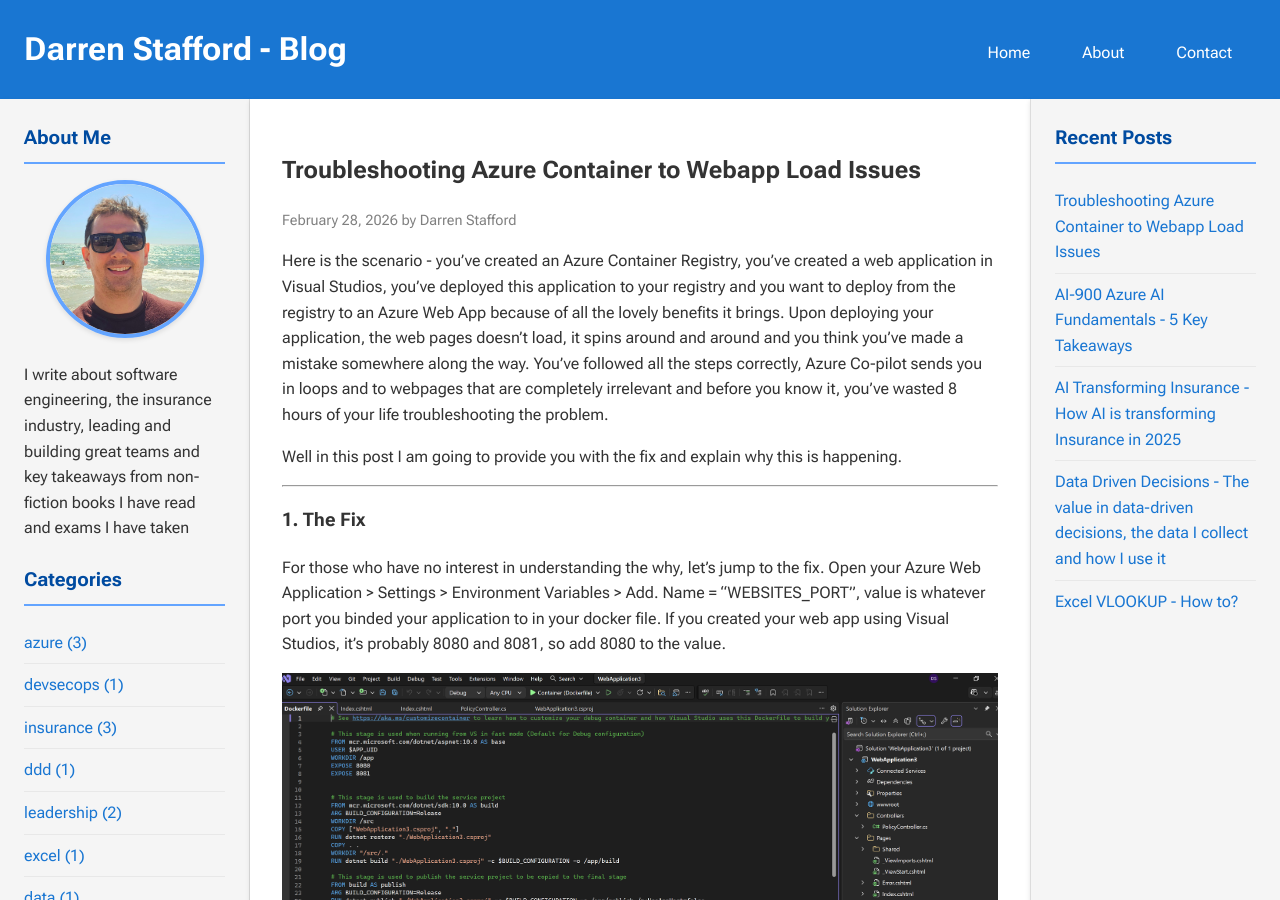
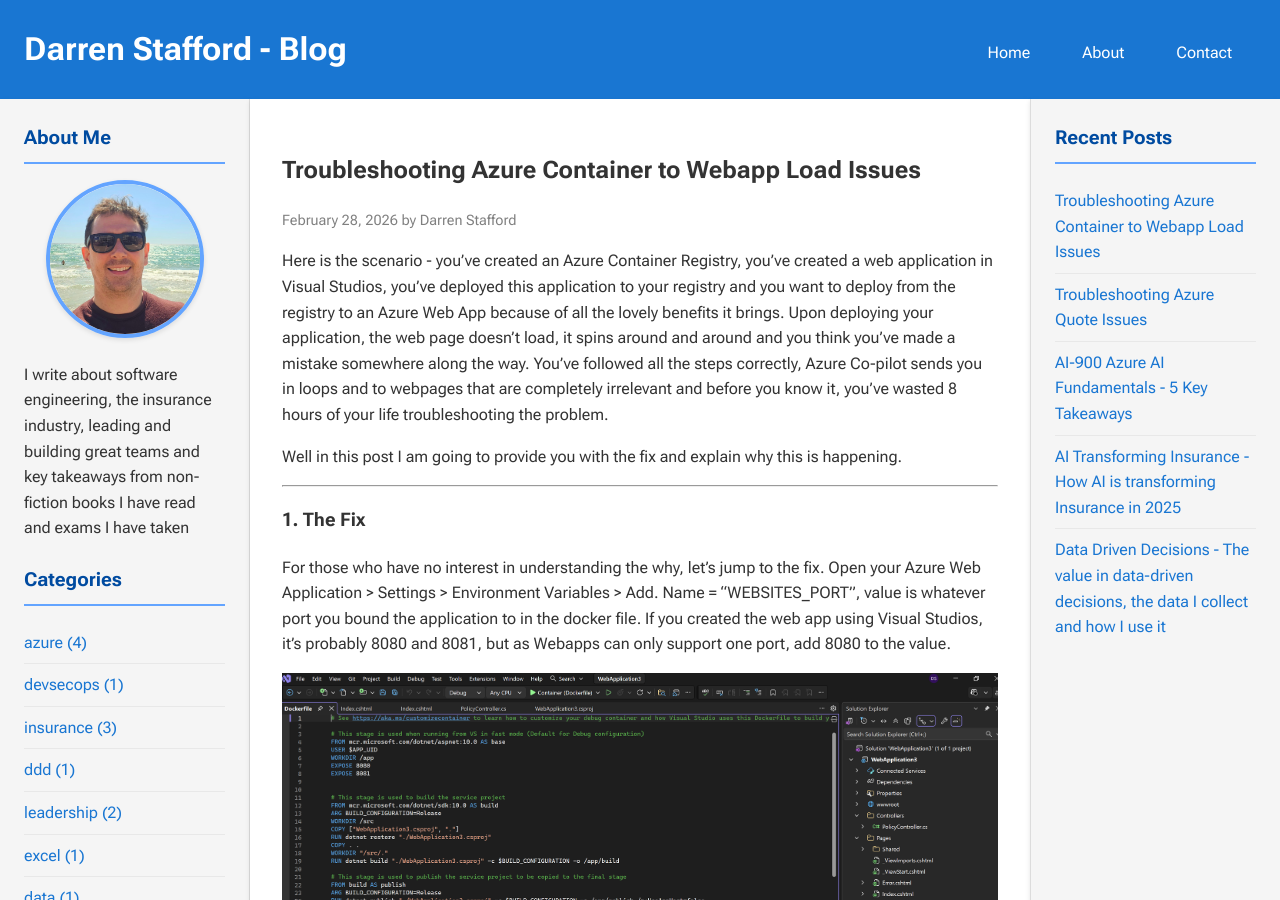
Before and after one commit to dazstaffs/blog, a Jekyll site: the page built from _posts/2026-02-28-DeployingContainerToWebApp copy.md, in a window 1280 px wide and 900 px high. Built offline with Jekyll 4.4.1, drawn with Linux system fonts in a browser that asks for light colours; some of the changed text lies outside the part shown.

Commit message:
Added new article on quota issues.

```diff
--- a/_posts/2026-02-28-DeployingContainerToWebApp.md
+++ b/_posts/2026-02-28-DeployingContainerToWebApp copy.md
@@ -5,7 +5,7 @@ date: 2026-02-28
 categories: [azure]
 ---
 
-Here is the scenario - you've created an Azure Container Registry, you've created a web application in Visual Studios, you've deployed this application to your registry and you want to deploy from the registry to an Azure Web App because of all the lovely benefits it brings. Upon deploying your application, the web pages doesn't load, it spins around and around and you think you've made a mistake somewhere along the way. You've followed all the steps correctly, Azure Co-pilot sends you in loops and to webpages that are completely irrelevant and before you know it, you've wasted 8 hours of your life troubleshooting the problem.
+Here is the scenario - you've created an Azure Container Registry, you've created a web application in Visual Studios, you've deployed this application to your registry and you want to deploy from the registry to an Azure Web App because of all the lovely benefits it brings. Upon deploying your application, the web page doesn't load, it spins around and around and you think you've made a mistake somewhere along the way. You've followed all the steps correctly, Azure Co-pilot sends you in loops and to webpages that are completely irrelevant and before you know it, you've wasted 8 hours of your life troubleshooting the problem.
 
 Well in this post I am going to provide you with the fix and explain why this is happening.
 
@@ -13,7 +13,7 @@ Well in this post I am going to provide you with the fix and explain why this is
 
 ### 1. **The Fix**
 
-For those who have no interest in understanding the why, let's jump to the fix. Open your Azure Web Application > Settings > Environment Variables > Add. Name = "WEBSITES_PORT", value is whatever port you binded your application to in your docker file. If you created your web app using Visual Studios, it's probably 8080 and 8081, so add 8080 to the value.
+For those who have no interest in understanding the why, let's jump to the fix. Open your Azure Web Application > Settings > Environment Variables > Add. Name = "WEBSITES_PORT", value is whatever port you bound the application to in the docker file. If you created the web app using Visual Studios, it's probably 8080 and 8081, but as Webapps can only support one port, add 8080 to the value.
 
 ![Image]({{ site.baseurl }}/assets/images/8080PortBindinginVS.png)
 
```
Also changed, not shown: _posts/2026-02-28-AzureQuoteIssues.md (added, +24 -0 lines), index.md (+1 -0 lines).
